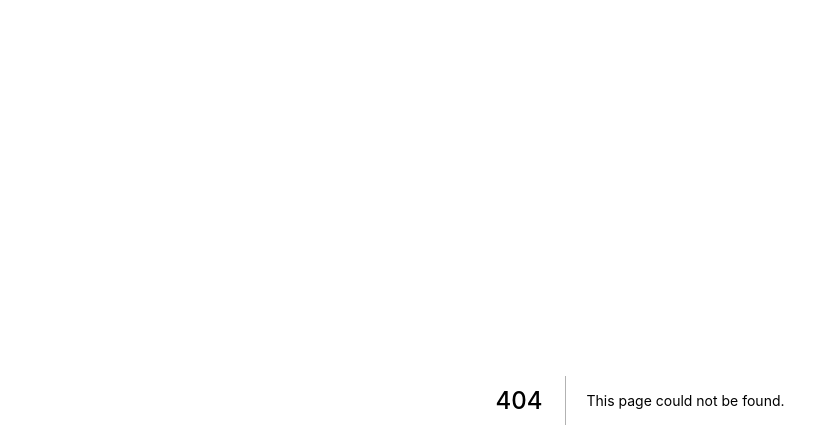
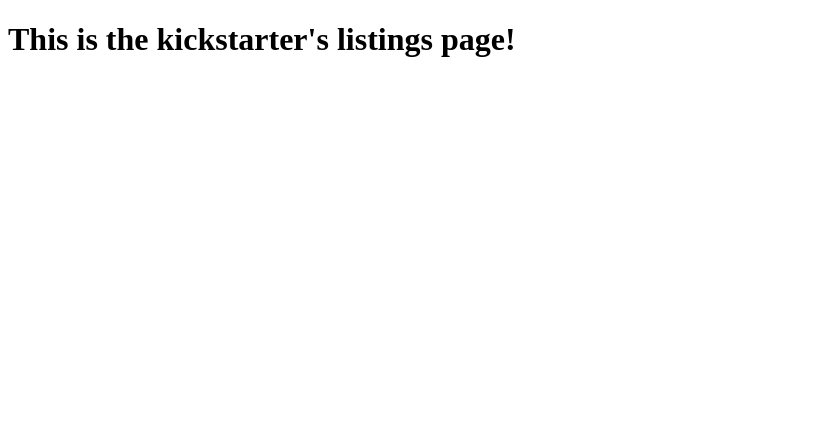
Before and after one commit to Edwin-Pau/Ethereum-Smart-Contracts, a Next.js app in the folder fundraiser-react-webapp/: page / in a window 1280 px wide. Before the commit this address had no page. Shown: the top 448 px of the page, without its empty margins (0-839 px from the left). Built offline with nearby package versions, Linux system fonts and the light colour scheme.

Commit message:
instance and web3

```diff
--- /dev/null
+++ b/fundraiser-react-webapp/ethereum/web3.js
@@ -0,0 +1,6 @@
+import Web3 from 'web3';
+
+// Instance of the web3 using injected metamask
+const web3 = new Web3(window.web3.currentProvider);
+
+export default web3;
--- a/fundraiser-react-webapp/pages/newcampaign.js
+++ b/fundraiser-react-webapp/pages/index.js
@@ -2,6 +2,6 @@ import React from 'react';
 
 export default () => {
     return (
-        <h1>This is the new campaign page!</h1>
+        <h1>This is the kickstarter's listings page!</h1>
     )
 }
```
Also changed, not shown: fundraiser-react-webapp/ethereum/instance.js (added, +12 -0 lines).
